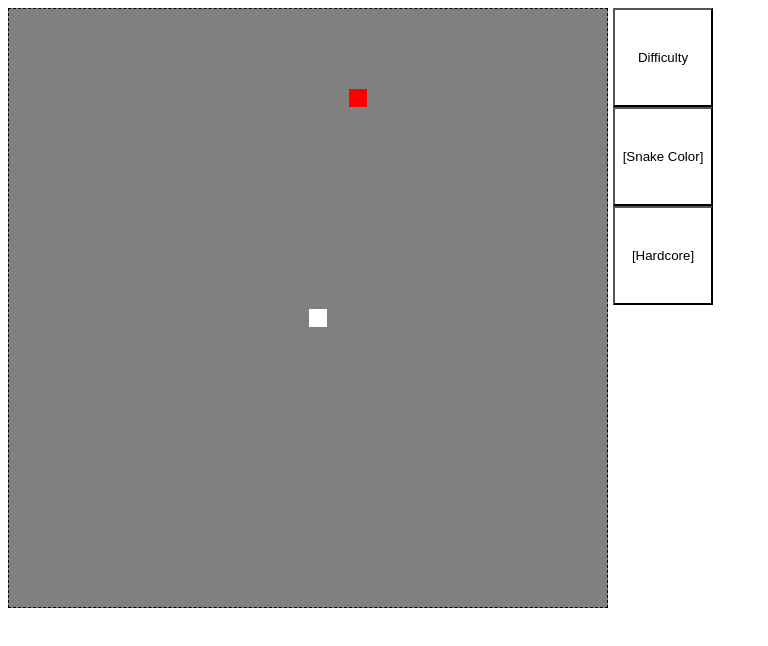
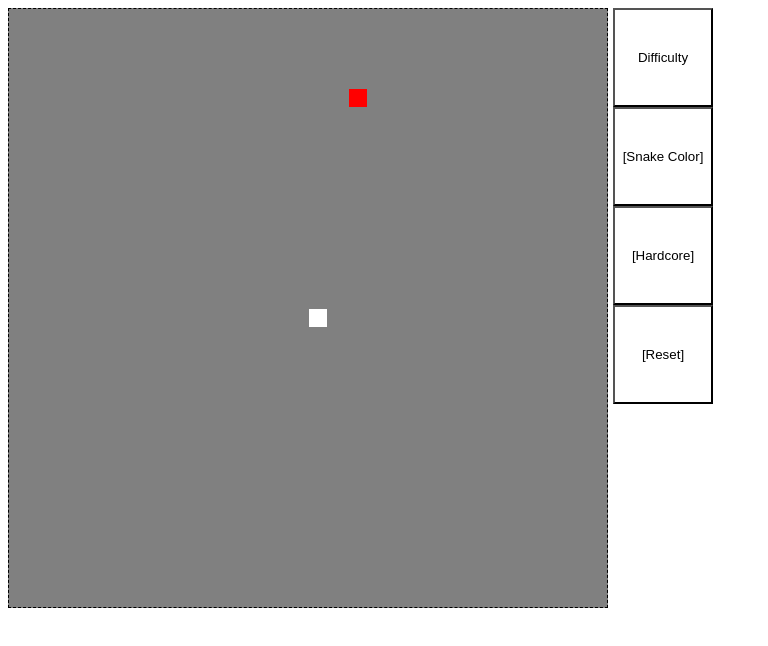
Before and after one commit to MichaelMMacLeod/snake, a plain HTML site: page index.html in a window 1280 px wide. Shown: the whole page, without its empty margins (0-768 px from the left). Drawn offline with Linux system fonts and the light colour scheme.

Commit message:
Add a reset button

```diff
--- a/game.js
+++ b/game.js
@@ -41,6 +41,20 @@ area = {
 		window.addEventListener('keyup', function (e) {
 			area.keys[e.keyCode] = false;
 		})
+	},
+	reset : function() {
+		for (var i = 0; i < 30; i++) {
+			for (var j = 0; j < 30; j++) {
+				if (this.m.color != 0) {
+					this.m[i][j].color = 0;
+					this.m[i][j].life = 0;
+					this.score = 0;
+					config.LIFE_TIME = 30;
+				}
+			}
+			this.m[15][15].color = 1;
+			this.direction = 0;
+		}
 	},
 	clear : function() {
 		this.context.clearRect(0, 0, this.canvas.width, this.canvas.height);
--- a/index.html
+++ b/index.html
@@ -10,6 +10,7 @@
 		<button class="button" id="difficulty" onclick="snakey.speed();">Difficulty</button>
 		<button class="button" id="snakeColor" onclick="snakey.color();">[Snake Color]</button>
 		<button class="button" id="chuckNorrisMode" onclick="snakey.hardcore();">[Hardcore]</button>
+		<button class="button" id="reset" onclick="area.reset();">[Reset]</button>
 	</div>
 </body>
 </html>
```
